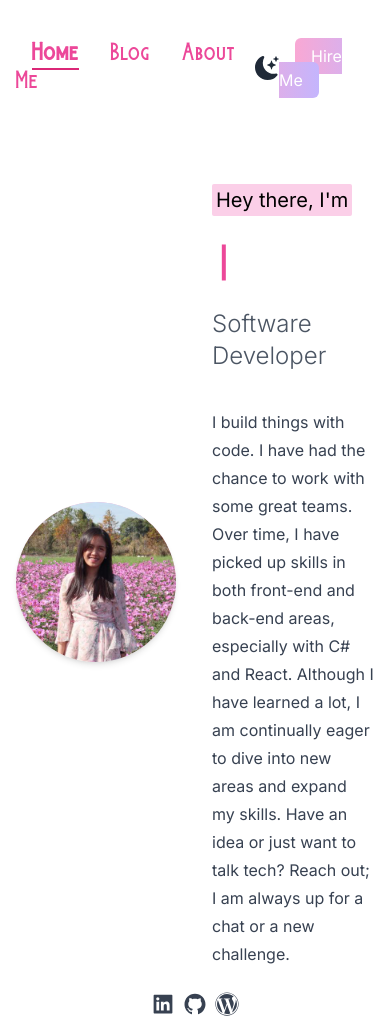
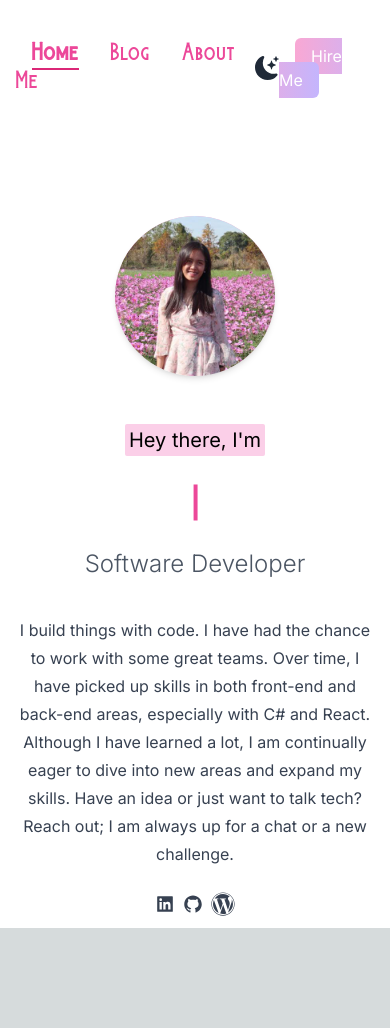
Before and after one commit to AnneMerlyn/personal-portfolio, a Next.js app: page / in a window 390 px wide. After the commit the page ends 928 px from the top, so only its background shows below. Built offline with nearby package versions, Linux system fonts and the light colour scheme.

Commit message:
fix layout issue on md display

```diff
--- a/src/app/page.tsx
+++ b/src/app/page.tsx
@@ -71,15 +71,15 @@ export default function Home() {
                             </li>
                         </ul>
                     </nav>
-                    <div className="flex items-center justify-center max-w-3xl mx-auto gap-9">
-                        <div className="flex-none shadow-md bg-gradient-to-b from-pink-300 to-lavender-300 rounded-full w-40 h-40 relative overflow-hidden md:w-64 md:h-64">
+                    <div className="flex flex-col md:flex-row items-center justify-center max-w-3xl mx-auto gap-6 mt-8 md:gap-9">
+                        <div className="shadow-md bg-gradient-to-b from-pink-300 to-lavender-300 rounded-full w-40 h-40 relative overflow-hidden md:w-64 md:h-64 md:flex-none">
                             <Image
                                 src={devan}
                                 layout="fill"
                                 objectFit="cover"
                             />
                         </div>
-                        <div className="flex-grow text-left space-y-5">
+                        <div className="flex-grow  text-center md:text-left space-y-5 mt-6 md:mt-0">
                             <p className="text-xl font-semi-bold bg-pink-200 dark:bg-pink-400 inline-block rounded-sm px-1 py-0.5 dark:text-gray-200">
                                 Hey there, I'm
                             </p>
@@ -108,7 +108,7 @@ export default function Home() {
                             </p>
                         </div>
                     </div>
-                    <div className="text-2xl flex items-center justify-center gap-2 py-3 text-gray-700 dark:text-gray-400">
+                    <div className="text-xl md:text-2xl flex flex-wrap items-center justify-center gap-2 py-3 text-gray-700 dark:text-gray-400">
                         <a
                             href="https://www.linkedin.com/in/anne-merlyn-martinez/"
                             target="_blank"
```
